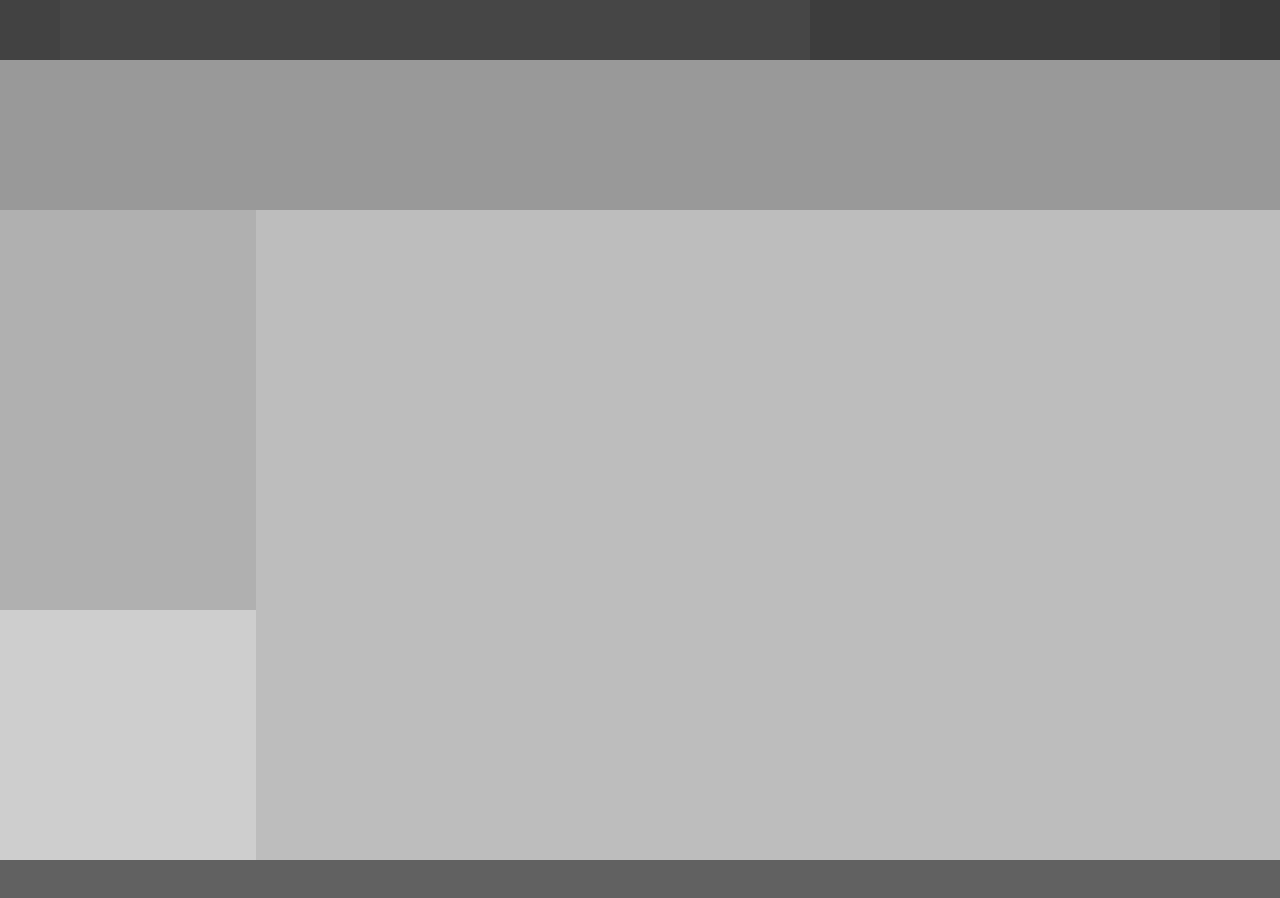
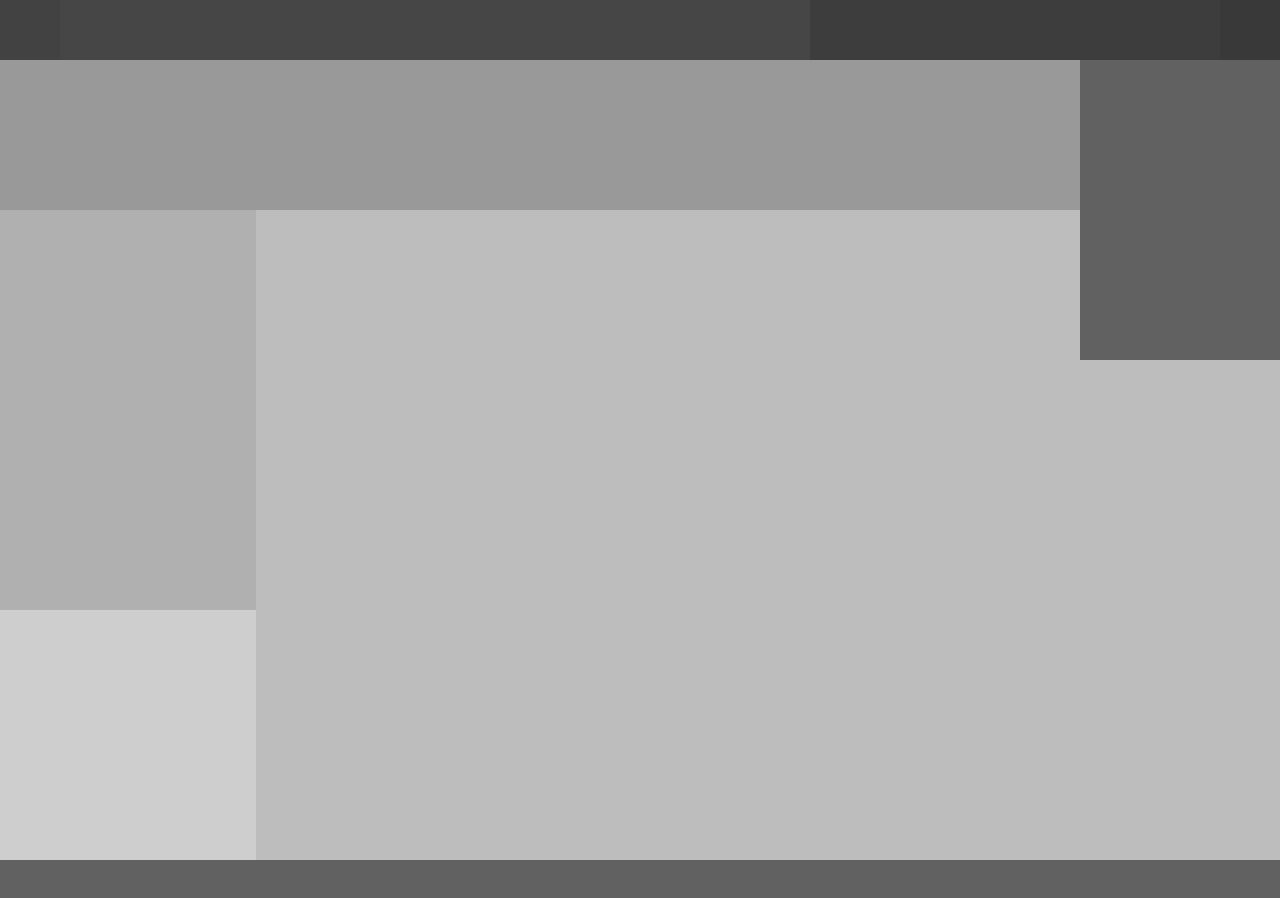
Before and after one commit to abhaykvincent/webtop, a website: page index.html in a window 1280 px wide. Drawn offline with Linux system fonts and the light colour scheme.

Commit message:
header settings-layout v1.0.1

```diff
--- a/index.html
+++ b/index.html
@@ -44,6 +44,12 @@
             <div class="panels left"></div>
             <div class="panels right"></div>
         </main>
+        <div class="settingsWindow">
+            <div class="settingsOption"></div>
+            <div class="settingsOption"></div>
+            <div class="settingsOption"></div>
+            <div class="settingsOption"></div>
+        </div>
         <footer></footer>
     </section>
 
--- a/src/css/main.scss
+++ b/src/css/main.scss
@@ -107,6 +107,7 @@ section{
     }
     &.landing-screen{
         header{
+            position: fixed;
             width: 100%;
             height: 60px;
             background-color: #464646;
@@ -135,6 +136,7 @@ section{
         main{
             width: 100%;
             min-height: 800px;
+            padding-top: 60px;
             background-color: #cecece;
             .top{
                 float: left;
@@ -155,6 +157,14 @@ section{
                 background: #00000015;
             }
         }
+        .settingsWindow{
+            position: fixed;
+            top: 60px;
+            right: 0px;
+            width: 200px;
+            height: 300px;
+            background-color: rgb(97, 97, 97);
+        }
         footer{
             position: relative;
             width: 100%;
```
Also changed, not shown: src/css/main.css, 1 other file.
